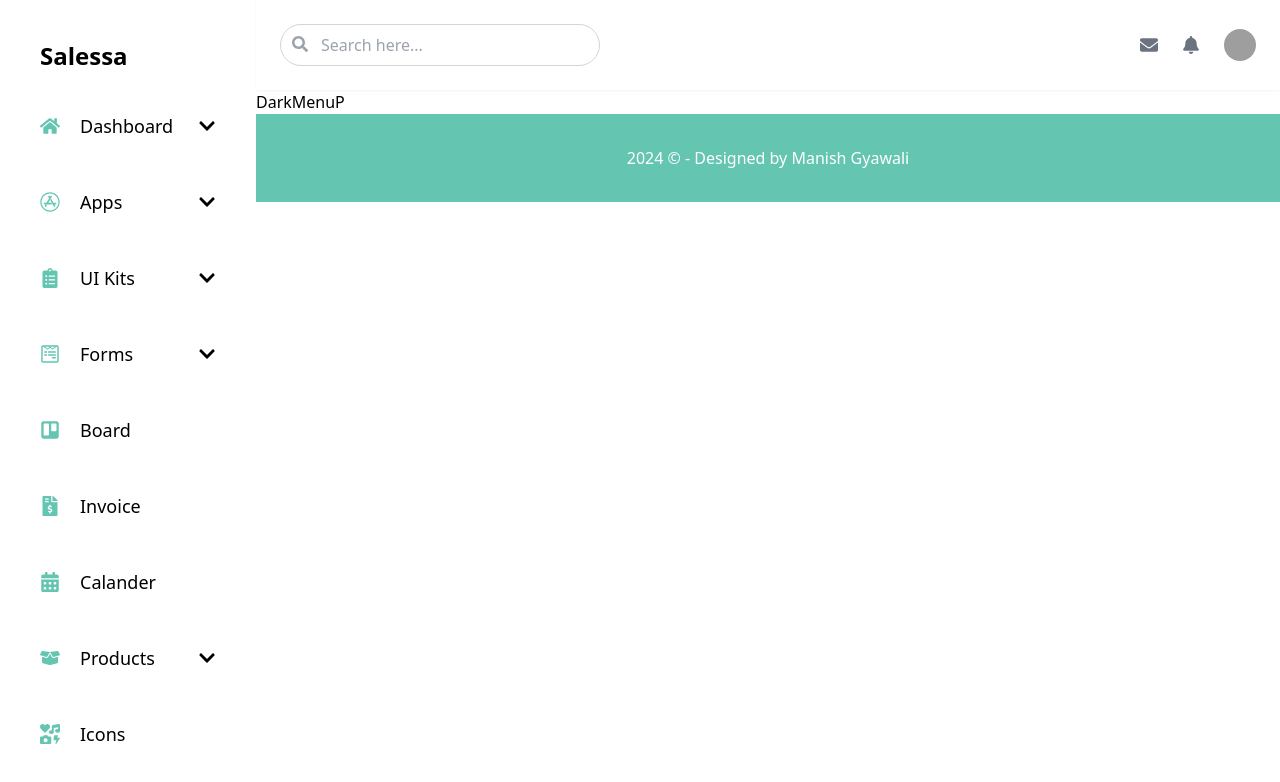
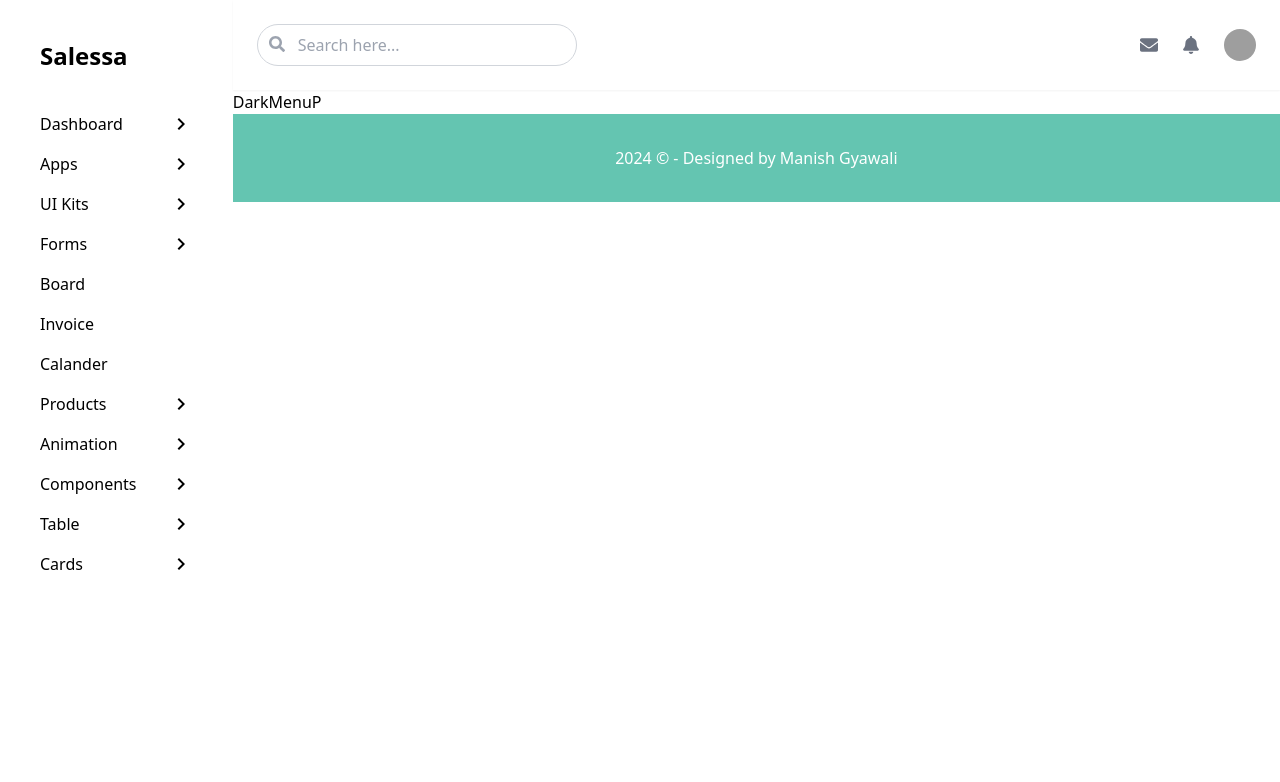
Before and after one commit to manishgyawali/Admin_Dashboard, a React (Vite) app: page /darkmenup in a window 1280 px wide. Shown: the top 782 px of the page. Built offline with nearby package versions, Linux system fonts and the light colour scheme; grey boxes are pictures that could not be loaded.

Commit message:
sidebar managed

```diff
--- a/src/App.jsx
+++ b/src/App.jsx
@@ -6,39 +6,44 @@ import DefaultP from "./Components/Pages/DefaultP";
 import DarkMenuP from "./Components/Pages/DarkMenuP";
 import Sidebar from "./Components/Common/Sidedbar/Sidebar";
 import Footer from "./Components/Common/Footer/Footer";
-import EditorP from './Components/Pages/EditorP';
-import MailBoxP from './Components/Pages/MailBoxP';
+import EditorP from "./Components/Pages/EditorP";
+import MailBoxP from "./Components/Pages/MailBoxP";
 import ChatP from "./Components/Pages/ChatP";
-import FaqP from './Components/Pages/FaqP';
-import Colors from './Components/Pages/Ui kits/Colors';
-import Typography from './Components/Pages/Ui kits/Typography';
-import StateColor from './Components/Pages/Ui kits/StateColor';
-import Modal from './Components/Pages/Ui kits/Modal';
-import LOadingIndicators from './Components/Pages/Ui kits/LOadingIndicators';
-import DatePicker from './Components/Pages/Ui kits/DatePicker';
-import Badges from './Components/Pages/Ui kits/Badges';
-import Alerts from './Components/Pages/Ui kits/Alerts';
-import Dropdowns from './Components/Pages/Ui kits/Dropdowns';
-import Buttons from './Components/Pages/Ui kits/Buttons';
-import InvoiceP from './Components/Pages/InvoiceP';
+import FaqP from "./Components/Pages/FaqP";
+import Colors from "./Components/Pages/Ui kits/Colors";
+import Typography from "./Components/Pages/Ui kits/Typography";
+import StateColor from "./Components/Pages/Ui kits/StateColor";
+import Modal from "./Components/Pages/Ui kits/Modal";
+import LOadingIndicators from "./Components/Pages/Ui kits/LOadingIndicators";
+import DatePicker from "./Components/Pages/Ui kits/DatePicker";
+import Badges from "./Components/Pages/Ui kits/Badges";
+import Alerts from "./Components/Pages/Ui kits/Alerts";
+import Dropdowns from "./Components/Pages/Ui kits/Dropdowns";
+import Buttons from "./Components/Pages/Ui kits/Buttons";
+import InvoiceP from "./Components/Pages/InvoiceP";
 import ProductsP from "./Components/Pages/Products/ProductsP";
-import ProductsDetailsP from './Components/Pages/Products/ProductsDetailsP';
-import CartP from './Components/Pages/Products/CartP';
-import CheckoutP from './Components/Pages/Products/CheckoutP';
+import ProductsDetailsP from "./Components/Pages/Products/ProductsDetailsP";
+import CartP from "./Components/Pages/Products/CartP";
+import CheckoutP from "./Components/Pages/Products/CheckoutP";
 import ChartJs from "./Components/Pages/Charts/ChartJs";
+import ApexCharts from 'apexcharts'
+function App() {
 
-function App() {
+
   return (
-    <Router>
-      <div className="flex h-screen">
-        <aside className="w-1/5 h-screen overflow-y-auto sticky top-0">
+   <div>
+    <div id="chart">
+    </div>
+     <Router>
+      <div className="grid grid-cols-11 h-screen overflow-clip ">
+        <aside className="col-span-2 h-[590px] scroll  overflow-scroll">
           <Sidebar />
         </aside>
 
-        <div className="flex-grow">
+        <div className="col-span-9 h-full  ">
           <TopNav />
 
-          <div className="">
+          <div className="h-[500px]  scroll overflow-scroll pb-24">
             <Routes>
               <Route path="/" element={<SalesP />} />
               <Route path="/defaultp" element={<DefaultP />} />
@@ -51,7 +56,10 @@ function App() {
               <Route path="/alerts" element={<Alerts />} />
               <Route path="/badges" element={<Badges />} />
               <Route path="/datepicker" element={<DatePicker />} />
-              <Route path="/loadingindicators" element={<LOadingIndicators />} />
+              <Route
+                path="/loadingindicators"
+                element={<LOadingIndicators />}
+              />
               <Route path="/modal" element={<Modal />} />
               <Route path="/statecolor" element={<StateColor />} />
               <Route path="/typography" element={<Typography />} />
@@ -63,15 +71,13 @@ function App() {
               <Route path="/cartp" element={<CartP />} />
               <Route path="/checkoutp" element={<CheckoutP />} />
               <Route path="/chartjs" element={<ChartJs />} />
-
-
-
             </Routes>
-          </div>
-          <Footer/>
+            <Footer />
+            </div>
         </div>
       </div>
     </Router>
+   </div>
   );
 }
 
--- a/src/Components/Common/Sidedbar/Sidebar.jsx
+++ b/src/Components/Common/Sidedbar/Sidebar.jsx
@@ -1,33 +1,288 @@
 import React, { useState } from "react";
-import {
-  FaHome,
-  FaAppStore,
-  FaClipboardList,
-  FaWpforms,
-  FaTrello,
-  FaFileInvoiceDollar,
-  FaCalendarAlt,
-  FaBoxOpen,
-  FaIcons,
-  FaFilm,
-  FaCog,
-  FaTable,
-  FaThList,
-  FaMapMarkedAlt,
-  FaFileAlt,
-  FaChevronDown,
-  FaChevronUp,
-} from "react-icons/fa";
+// import {
+//   FaHome,
+//   FaAppStore,
+//   FaClipboardList,
+//   FaWpforms,
+//   FaTrello,
+//   FaFileInvoiceDollar,
+//   FaCalendarAlt,
+//   FaBoxOpen,
+//   FaIcons,
+//   FaFilm,
+//   FaCog,
+//   FaTable,
+//   FaThList,
+//   FaMapMarkedAlt,
+//   FaFileAlt,
+//   FaChevronDown,
+//   FaChevronUp,
+// } from "react-icons/fa";
+import { MdKeyboardArrowDown, MdKeyboardArrowRight } from "react-icons/md";
 import { Link } from "react-router-dom";
 const Sidebar = () => {
-  // State for toggling dropdowns
   const [isDashboardOpen, setIsDashboardOpen] = useState(false);
   const [isAppsOpen, setIsAppsOpen] = useState(false);
   const [isUiKitsOpen, setIsUiKitsOpen] = useState(false);
   const [isFormsOpen, setIsFormsOpen] = useState(false);
   const [isProductsOpen, setIsProductsOpen] = useState(false);
   const [isChartsopen, setIsChartsOpen] = useState(false);
+  const [Show, setShow] = useState(null);
+  const sidebarData = [
+    {
+      title: "Dashboard",
+      subdata: [
+        {
+          title: "Sales",
+          path:"/",
+        },
+        {
+          title: "Default",
+          path:"/defaultp",
+        },
+        {
+          title: "Dark Menu",
+          path:"/darkmenup",
+        },
+      ],
+    },
+    {
+      title: "Apps",
+      subdata: [
+        {
+          title: "Editor",
+          path:"/editorp",
 
+        },
+        {
+          title: "Mail Box",
+          path:"/mailboxp",
+
+        },
+        {
+          title: "Chat",
+          path:"/chatp",
+
+        },
+        {
+          title: "FAQ",
+          path:"/faqp",
+
+        },
+      ],
+    },
+    {
+      title: "UI Kits",
+      subdata: [
+        {
+          title: "Colors",
+          path:"/colors",
+
+        },
+        {
+          title: "Alerts",
+          path:"/alerts",
+        },
+        {
+          title: "Buttons",
+          path:"/buttons",
+
+        },
+        {
+          title: "Modal",
+          path:"/modal",
+
+        },
+        {
+          title: "Dropdowns",
+          path:"/dropdowns",
+
+        },
+        {
+          title: "Badges",
+          path:"/badges",
+
+        },
+        {
+          title: "Loading Indicators",
+          path:"/loadingindicators",
+
+        },
+        {
+          title: "State Color",
+          path:"/statecolor",
+
+        },
+        {
+          title: "Typography",
+          path:"/typography",
+
+        },
+        {
+          title: "Date Picker",
+          path:"/datepicker",
+
+        },
+      ],
+    },
+    {
+      title: "Forms",
+      subdata: [
+        {
+          title: "Basic Elements",
+        },
+        {
+          title: "Groups",
+        },
+        {
+          title: "Max Length",
+        },
+        {
+          title: "Layouts",
+        },
+      ],
+    },
+    {
+      title: "Board",
+    },
+    {
+      title: "Invoice",
+      path:"/invoicep",
+
+    },
+    {
+      title: "Calander",
+    },
+    {
+      title: "Products",
+      subdata: [
+        {
+          title: "Products",
+          path:"/productsp",
+
+        },
+        {
+          title: "Product Details",
+          path:"/productsdetailsp",
+
+        },
+        {
+          title: "Cart",
+          path:"/cartp",
+
+        },
+        {
+          title: "Checkout",
+          path:"/checkoutp",
+
+        },
+      ],
+    },
+    {
+      title: "Animation",
+      subdata: [
+        {
+          title: "Animate",
+        },
+        {
+          title: "Scroll revel",
+        },
+        {
+          title: "Tilt Animation",
+        },
+      ],
+    },
+    {
+      title: "Components",
+      subdata: [
+        {
+          title: "Accordians",
+        },
+        {
+          title: "Scrollable",
+        },
+        {
+          title: "Notifications",
+        },
+        {
+          title: "Crousel",
+        },
+        {
+          title: "Pagination",
+        },
+      ],
+    },
+    {
+      title: "Table",
+      subdata: [
+        {
+          title: "Data Tables",
+        },
+        {
+          title: "Bootstrap",
+        },
+      ],
+    },
+    {
+      title: "Cards",
+      subdata: [
+        {
+          title: "Basic Card",
+        },
+        {
+          title: "Theme Card",
+        },
+        {
+          title: "Draggable Card",
+        },
+      ],
+    },
+    {
+      title: "Widgets",
+      subdata: [
+        {
+          title: "Chart Boxes 1",
+        },
+        {
+          title: "Profile Box",
+        },
+      ],
+    },
+    {
+      title: "Maps",
+      subdata: [
+        {
+          title: "Maps Js",
+        },
+        {
+          title: "Vector Maps",
+        },
+      ],
+    },
+    {
+      title: "Pages",
+      subdata: [
+        {
+          title: "Login",
+        },
+        {
+          title: "Register",
+        },
+        {
+          title: "Error 404",
+        },
+        {
+          title: "Error 500",
+        },
+        {
+          title: "FOrgot Password",
+        },
+        {
+          title: "Gallery",
+        },
+      ],
+    },
+  ];
 
   return (
     <div className="">
@@ -36,85 +291,12 @@ const Sidebar = () => {
           <h1 className="font-semibold text-2xl">Salessa</h1>
         </div>
 
-        <div className="flex flex-col gap-12 text-lg cursor-pointer">
-          {/* Dashboard Dropdown */}
-          <div className="flex flex-col gap-5 ">
-            <div
-              className="flex justify-between items-center cursor-pointer"
-              onClick={() => setIsDashboardOpen(!isDashboardOpen)}
-            >
-              <div className="flex gap-5 items-center">
-                <FaHome className="text-[#64C5B1] text-xl" />
-                <h1> Dashboard</h1>
-              </div>
-              {isDashboardOpen ? <FaChevronUp /> : <FaChevronDown />}
-            </div>
-            {isDashboardOpen && (
-              <div className="ml-8 flex flex-col gap-3">
-                <Link to="/">Sales</Link>
-                <Link to="/defaultp">Default</Link>
-                <Link to="/darkmenup">Dark Menu</Link>
-              </div>
-            )}
-          </div>
-
-          {/* Apps Dropdown */}
-          <div className="flex flex-col gap-5">
-            <div
-              className="flex justify-between items-center cursor-pointer"
-              onClick={() => setIsAppsOpen(!isAppsOpen)}
-            >
-              <div className="flex gap-5 items-center">
-                <FaAppStore className="text-[#64C5B1] text-xl" />
-                <h1> Apps</h1>
-              </div>
-              {isAppsOpen ? <FaChevronUp /> : <FaChevronDown />}
-            </div>
-            {isAppsOpen && (
-              <div className="ml-8 flex flex-col gap-3">
-                <Link to="/editorp">Editor</Link>
-                <Link to="/mailboxp">Mail Box</Link>
-                <Link to="/chatp">Chat</Link>
-                <Link to="/faqp">FAQ</Link>
-
-              </div>
-            )}
-          </div>
-
-          {/* UI Kits Dropdown */}
-          <div className="flex flex-col gap-5">
-            <div
-              className="flex justify-between items-center cursor-pointer"
-              onClick={() => setIsUiKitsOpen(!isUiKitsOpen)}
-            >
-              <div className="flex gap-5 items-center">
-                <FaClipboardList className="text-[#64C5B1] text-xl" />
-                <h1> UI Kits</h1>
-              </div>
-              {isUiKitsOpen ? <FaChevronUp /> : <FaChevronDown />}
-            </div>
-            {isUiKitsOpen && (
-              <div className="ml-8 flex flex-col gap-3">
-                <Link to="/colors">Colors</Link>
-                <Link to="/alerts">Alerts</Link>
-                <Link to="/buttons">Buttons</Link>
-                <Link to="/modal">Modal</Link>
-                <Link to="/dropdowns">Dropdowns</Link>
-                <Link to="/badges">Badges</Link>
-                <Link to="/loadingindicators">Loading Indicators</Link>
-                <Link to="/statecolor">State Color</Link>
-                <Link to="/typography">Typography</Link>
-                <Link to="/datepicker">Date Picker</Link>
+        {/* <div className="flex flex-col gap-12 text-lg cursor-pointer">
 
 
 
 
 
-              </div>
-            )}
-          </div>
-
-          {/* Forms Dropdown */}
           <div className="flex flex-col gap-5">
             <div
               className="flex justify-between items-center cursor-pointer"
@@ -134,7 +316,6 @@ const Sidebar = () => {
             )}
           </div>
 
-          {/* Other Menu Items */}
           <div className="flex gap-5 items-center">
             <FaTrello className="text-[#64C5B1] text-xl" />
             <h1> Board</h1>
@@ -217,6 +398,52 @@ const Sidebar = () => {
             <FaFileAlt className="text-[#64C5B1] text-xl" />
             <h1> Pages</h1>
           </div>
+        </div> */}
+        <div>
+          <div className="grid gap-4">
+            {sidebarData.map((val, i) => (
+              <div
+                key={i}
+
+              >
+              {
+                val.subdata?  <div  onClick={() => {
+                  if (Show === i) {
+                    setShow(null);
+                  } else {
+                    setShow(i);
+                  }
+                }} className="flex gap-4 justify-between  items-center">
+                <h1>{val.title}</h1>
+                {Show == i ? (
+                    <MdKeyboardArrowDown className="text-2xl" />
+                  ) : (
+                    <MdKeyboardArrowRight className="text-2xl" />
+                  )}
+              </div>:
+               <Link to={val.path} className="flex gap-4 justify-between  items-center">
+               <h1>{val.title}</h1>
+             </Link>
+
+              }
+                <div
+                  className={`${
+                    Show == i ? "pt-4 grid gap-4 opacity-100 text-gray-500  " : "pt-0 opacity-0"
+                  } transition-all ease-in-out duration-150 delay-75 w-11/12 mx-auto `}
+                >
+                  {Show == i &&
+                    val.subdata &&
+                    val.subdata.map((item, ind) => {
+                      return (
+                        <Link to={item.path}>
+                          <div>{item.title}</div>
+                        </Link>
+                      );
+                    })}
+                </div>
+              </div>
+            ))}
+          </div>
         </div>
       </aside>
     </div>
--- a/src/index.css
+++ b/src/index.css
@@ -5,3 +5,9 @@
 /* src/index.css */
 @import url('https://fonts.googleapis.com/css2?family=Poppins:wght@400;500;700&display=swap');
 @import url('https://fonts.googleapis.com/css2?family=Poppins:ital,wght@0,100;0,200;0,300;0,400;0,500;0,600;0,700;0,800;0,900;1,100;1,200;1,300;1,400;1,500;1,600;1,700;1,800;1,900&family=Ubuntu:ital,wght@0,300;0,400;0,500;0,700;1,300;1,400;1,500;1,700&display=swap');
+
+
+/*  */
+.scroll::-webkit-scrollbar{
+    display: none;
+}
```
